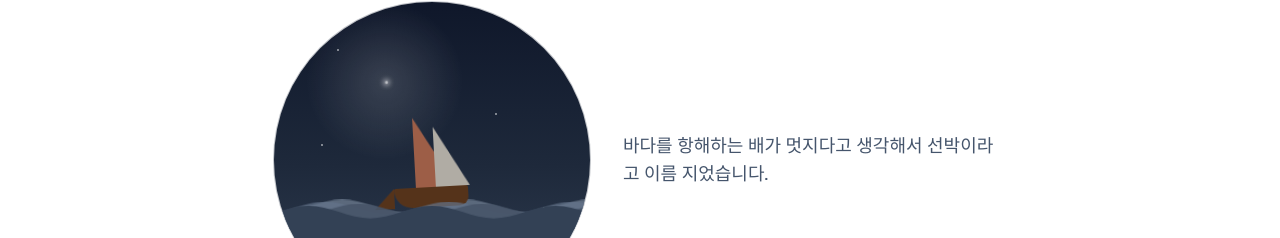
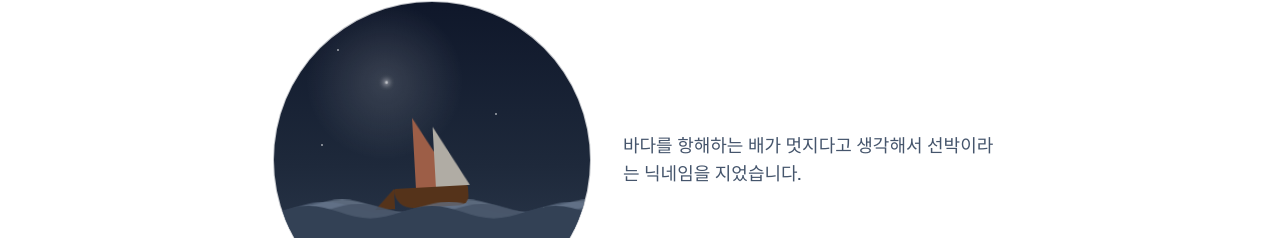
Before and after one commit to chaesunbak/blog, a Next.js app: page / in a window 1280 px wide. Shown: the part 205-443 px from the top of the page. Built offline with nearby package versions, Linux system fonts and the light colour scheme; no server answers.

Commit message:
메세지 변경

```diff
--- a/src/components/home/hero.tsx
+++ b/src/components/home/hero.tsx
@@ -11,7 +11,10 @@ async function safeFetchCurrentWeather(): Promise<WeatherKind | null> {
   try {
     return await fetchCurrentWeather();
   } catch (error) {
-    console.warn('[hero] failed to fetch weather, falling back to none:', error);
+    console.warn(
+      '[hero] failed to fetch weather, falling back to none:',
+      error,
+    );
     return null;
   }
 }
@@ -33,7 +36,8 @@ export async function Hero() {
 
         <div className="flex flex-col gap-3">
           <p className="max-w-2xl text-base leading-7 text-slate-600 sm:text-lg">
-            바다를 항해하는 배가 멋지다고 생각해서 선박이라고 이름 지었습니다.
+            바다를 항해하는 배가 멋지다고 생각해서 선박이라는 닉네임을
+            지었습니다.
           </p>
         </div>
       </div>
```
